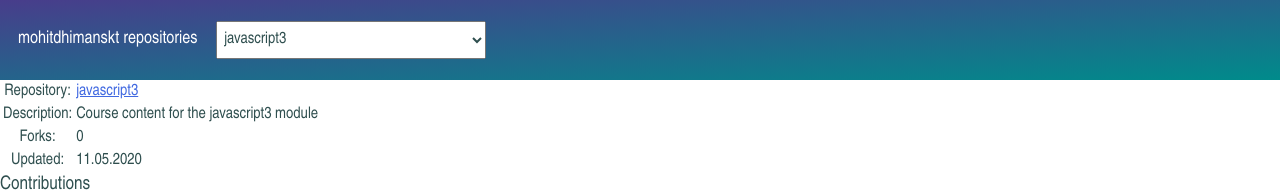
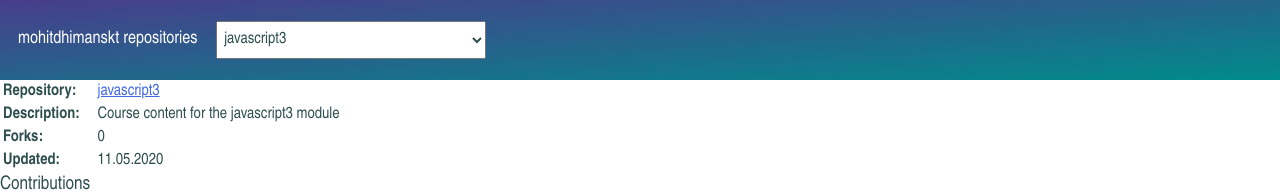
Before and after one commit to mohitdhimanskt/Hack-Your-Repo-II, a plain HTML site: page index.html in a window 1280 px wide. Shown: the top 193 px of the page. Drawn offline with Linux system fonts and the light colour scheme; grey boxes are pictures that could not be loaded.

Commit message:
Elevencommit

```diff
--- a/style.css
+++ b/style.css
@@ -28,3 +28,13 @@ a {
    margin-left: 15px;
    padding: 9px 3px;
  }
+ table{
+   text-align: left;
+
+ }
+ th {
+   font-weight: bold;
+ }
+ td{
+   padding-left: 15px;
+ }
```
